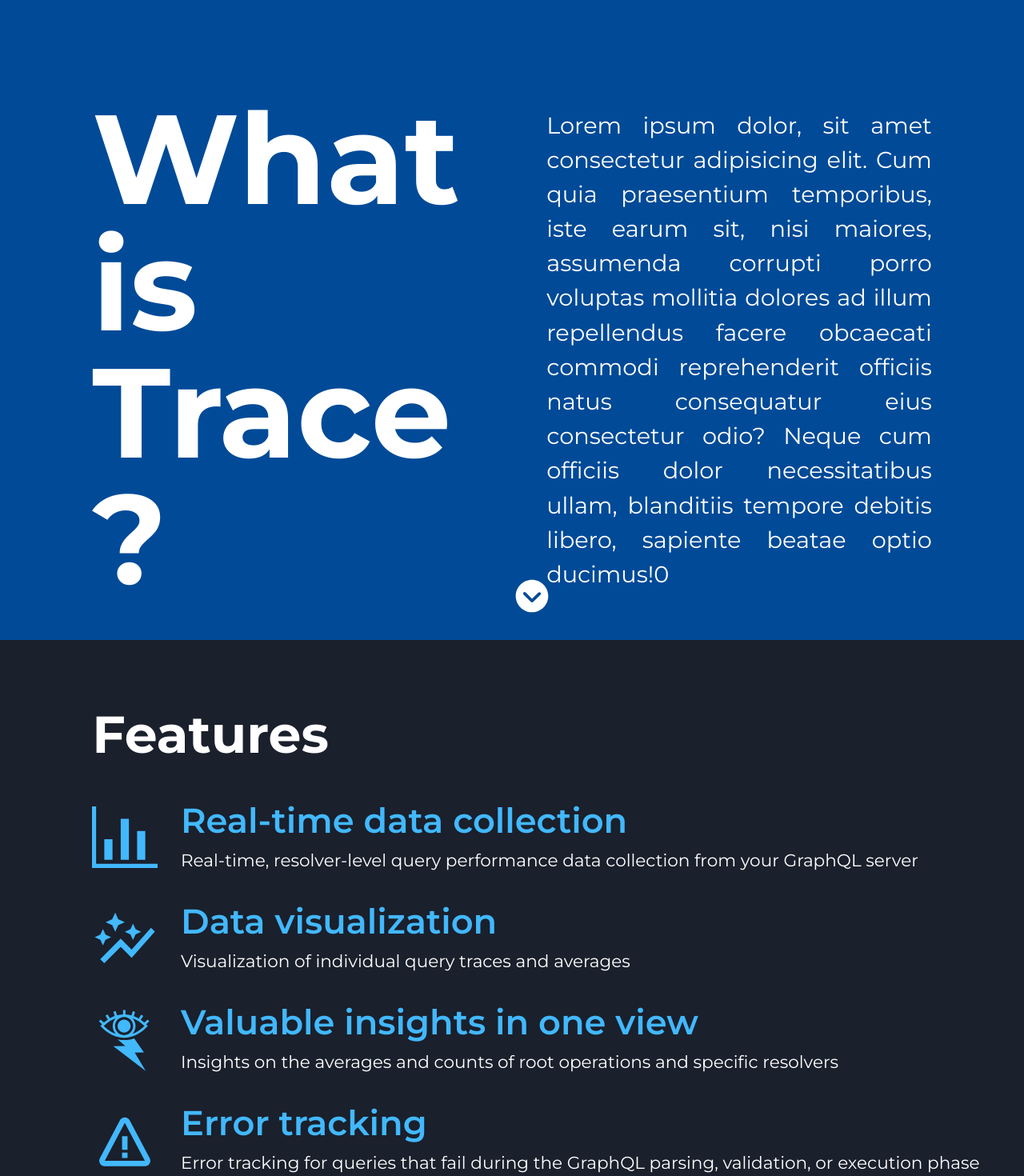
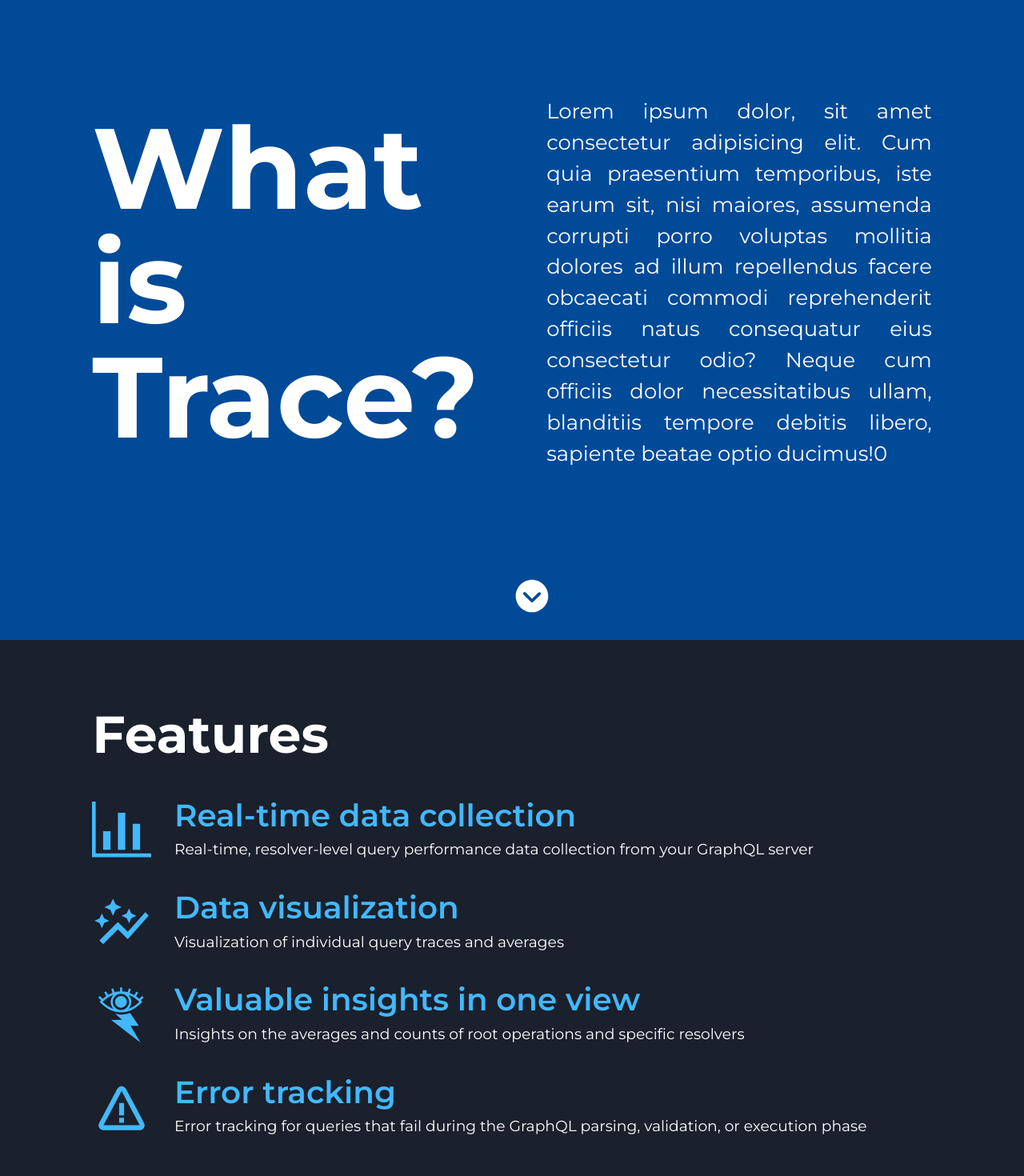
Before and after one commit to TraceNYC/trace.github.io, a Next.js app in the folder src/: page / in a window 1280 px wide. Shown: the part 800-2270 px from the top of the page at 80% size. Built offline with nearby package versions, Linux system fonts and the light colour scheme.

Commit message:
bug fixes, need to modify more responsiveness

```diff
--- a/src/components/About.jsx
+++ b/src/components/About.jsx
@@ -29,7 +29,7 @@ const About = () => {
           pt='15vh'>
           <Heading
             as='h1'
-            fontSize='11rem'
+            fontSize='9.9rem'
             fontFamily='Montserrat'
             size='4xl'
             bgColor='transparent'
@@ -38,7 +38,7 @@ const About = () => {
             color='white'>
             What <br />is <br />Trace?
           </Heading>
-          <Text w='50%' color='#fff' pr='8rem' pl='3rem' fontSize='2rem' textAlign='justify'>
+          <Text w='50%' color='#fff' pr='8rem' pl='3rem' fontSize='1.8rem' textAlign='justify'>
             Lorem ipsum dolor, sit amet consectetur adipisicing elit. Cum quia praesentium temporibus, iste earum sit, nisi maiores, assumenda corrupti porro voluptas mollitia dolores ad illum repellendus facere obcaecati commodi reprehenderit officiis natus consequatur eius consectetur odio? Neque cum officiis dolor necessitatibus ullam, blanditiis tempore debitis libero, sapiente beatae optio ducimus!0
           </Text>
         </Flex>
--- a/src/components/Contributions.jsx
+++ b/src/components/Contributions.jsx
@@ -18,8 +18,7 @@ const Contributions = () => {
       id='Contributions'
       h='100vh'
       w='100vw'
-      pt='6rem'
-      pl='8rem'
+      pt='8rem'
       bgColor='#1A202C'>
       <Flex direction='column' justify='center' align='center'>
         <Image
--- a/src/components/Features.jsx
+++ b/src/components/Features.jsx
@@ -23,7 +23,7 @@ const StyledFeatureWrapper = styled.div`
   gap: 2rem;
 `
 const StyledFeatureTitle = styled.p`
-font-size: 3rem;
+font-size: 2.7rem;
 font-weight: 600;
 color: #42B8FD;
 `
@@ -41,40 +41,40 @@ const Features = () => {
         pt='6rem'
         pl='8rem'
         bgColor='#1A202C'>
-        <Heading as='h2' size='4xl' bgColor='transparent' color='#fff' mb='3rem' fontFamily='Montserrat'>
+        <Heading as='h2' size='4xl' bgColor='transparent' color='#fff' mb='2.7rem' fontFamily='Montserrat'>
           Features
         </Heading>
 
         <Flex direction='column' justify='center' align='start' gap='2rem'>
           <StyledFeatureWrapper>
-            <Icon as={GoGraph} boxSize={82} color='#42B8FD' mt='0.8rem' />
+            <Icon as={GoGraph} boxSize={74} color='#42B8FD' mt='0.8rem' />
             <Flex direction='column'>
               <StyledFeatureTitle>Real-time data collection</StyledFeatureTitle>
-              <Text fontSize='1.5rem' color='#fff' >Real-time, resolver-level query performance data collection from your GraphQL server</Text>
+              <Text fontSize='1.3rem' color='#fff' >Real-time, resolver-level query performance data collection from your GraphQL server</Text>
             </Flex>
           </StyledFeatureWrapper>
 
           <StyledFeatureWrapper>
-            <Icon as={MdOutlineAutoGraph} boxSize={82} color='#42B8FD' mt='0.8rem' />
+            <Icon as={MdOutlineAutoGraph} boxSize={74} color='#42B8FD' mt='0.8rem' />
             <Flex direction='column'>
               <StyledFeatureTitle >Data visualization</StyledFeatureTitle>
-              <Text fontSize='1.5rem' color='#fff'> Visualization of individual query traces and averages</Text>
+              <Text fontSize='1.3rem' color='#fff'> Visualization of individual query traces and averages</Text>
             </Flex>
           </StyledFeatureWrapper>
 
           <StyledFeatureWrapper>
-            <Icon as={GiLightningTear} boxSize={82} color='#42B8FD' mt='0.8rem' />
+            <Icon as={GiLightningTear} boxSize={74} color='#42B8FD' mt='0.8rem' />
             <Flex direction='column'>
               <StyledFeatureTitle >Valuable insights in one view</StyledFeatureTitle>
-              <Text fontSize='1.5rem' color='#fff'>Insights on the averages and counts of root operations and specific resolvers</Text>
+              <Text fontSize='1.3rem' color='#fff'>Insights on the averages and counts of root operations and specific resolvers</Text>
             </Flex>
           </StyledFeatureWrapper>
 
           <StyledFeatureWrapper>
-            <Icon as={BiError} boxSize={82} color='#42B8FD' mt='0.8rem' />
+            <Icon as={BiError} boxSize={74} color='#42B8FD' mt='0.8rem' />
             <Flex direction='column'>
               <StyledFeatureTitle >Error tracking</StyledFeatureTitle>
-              <Text fontSize='1.5rem' color='#fff'>Error tracking for queries that fail during the GraphQL parsing, validation, or execution phase</Text>
+              <Text fontSize='1.3rem' color='#fff'>Error tracking for queries that fail during the GraphQL parsing, validation, or execution phase</Text>
             </Flex>
           </StyledFeatureWrapper>
         </Flex>
--- a/src/components/GettingStarted.jsx
+++ b/src/components/GettingStarted.jsx
@@ -10,6 +10,8 @@ import {
 } from '@chakra-ui/react'
 
 import { IoIosArrowDropdownCircle } from 'react-icons/io'
+
+import styled from 'styled-components'
 
 const GettingStarted = () => {
   return (
@@ -31,21 +33,21 @@ const GettingStarted = () => {
         <Grid
           templateColumns='repeat(3, 1fr)'
           columnGap='3rem'
-          pt='5rem'
+          pt='3rem'
           color='#fff'>
           <Flex direction='column' align='center'>
-            <Box h='300px' w='300px' border='1px' borderColor='#fff'><Code>Code</Code></Box>
-            <Text fontWeight='600' fontSize='2rem' color='#42B8FD' pt='5rem'>STEP 1</Text>
+            <Box h='270px' w='270px' border='1px' borderColor='#fff'><Code>Code</Code></Box>
+            <Text fontWeight='600' fontSize='1.8rem' color='#42B8FD' pt='3rem'>STEP 1</Text>
             <Text color='#fff' textAlign='justify'>Lorem ipsum dolor sit, amet consectetur adipisicing elit. Eligendi quidem soluta aut. Eos ipsa facere quasi eum deserunt vel necessitatibus.</Text>
           </Flex>
           <Flex direction='column' align='center'>
-            <Box h='300px' w='300px' border='1px' borderColor='#fff'><Code>Code</Code></Box>
-            <Text fontWeight='600' fontSize='2rem' color='#42B8FD' pt='5rem'>STEP 2</Text>
+            <Box h='270px' w='270px' border='1px' borderColor='#fff'><Code>Code</Code></Box>
+            <Text fontWeight='600' fontSize='1.8rem' color='#42B8FD' pt='3rem'>STEP 2</Text>
             <Text color='#fff' textAlign='justify'>Lorem ipsum dolor sit, amet consectetur adipisicing elit. Eligendi quidem soluta aut. Eos ipsa facere quasi eum deserunt vel necessitatibus.</Text>
           </Flex>
           <Flex direction='column' align='center'>
-            <Box h='300px' w='300px' border='1px' borderColor='#fff'><Code>Code</Code></Box>
-            <Text fontWeight='600' fontSize='2rem' color='#42B8FD' pt='5rem'>STEP 3</Text>
+            <Box h='270px' w='270px' border='1px' borderColor='#fff'><Code>Code</Code></Box>
+            <Text fontWeight='600' fontSize='1.8rem' color='#42B8FD' pt='3rem'>STEP 3</Text>
             <Text color='#fff' textAlign='justify'>Lorem ipsum dolor sit, amet consectetur adipisicing elit. Eligendi quidem soluta aut. Eos ipsa facere quasi eum deserunt vel necessitatibus.</Text>
           </Flex>
         </Grid>
--- a/src/components/Landing.jsx
+++ b/src/components/Landing.jsx
@@ -24,7 +24,7 @@ const Landing = () => {
         initial={{ opacity: 0 }}
         animate={{ opacity: 1 }}
         transition={{ duration: 2 }}>
-        <Heading as='h1' fontSize='6rem' fontFamily={'Montserrat'} bgColor='transparent' color='white' textAlign='center'>
+        <Heading as='h1' fontSize='5.4rem' fontFamily={'Montserrat'} bgColor='transparent' color='white' textAlign='center'>
           Monitor  your <chakra.span color='#42B8FD'>GraphQL</chakra.span><br /> queries at the resolver level.
         </Heading>
       </motion.div>
```
